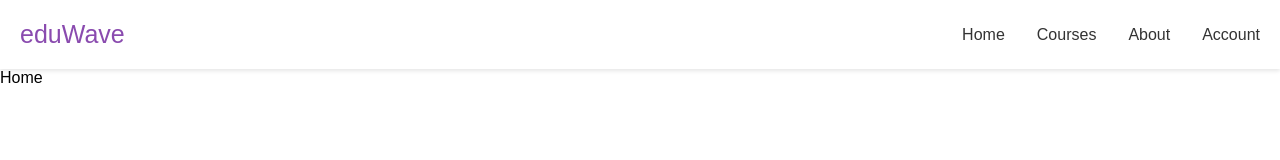
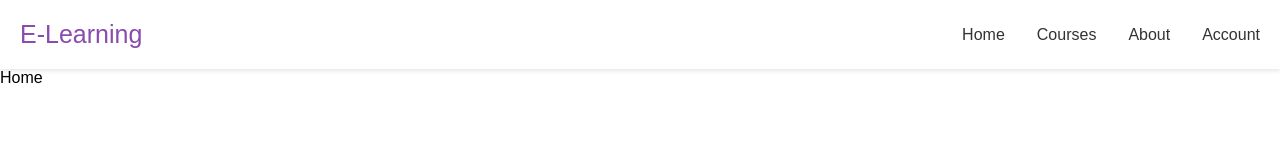
Before and after one commit to MudassirKhanT/E-Learning-Portal-Frontend, a React (Vite) app: page / in a window 1280 px wide. Shown: the top 160 px of the page. Built offline with nearby package versions, Linux system fonts and the light colour scheme.

Commit message:
add routes

```diff
--- a/src/App.jsx
+++ b/src/App.jsx
@@ -4,6 +4,10 @@ import { BrowserRouter, Routes, Route } from "react-router-dom";
 
 import Home from "./pages/Home/Home";
 import Header from "./components/Header/Header";
+import Login from "./pages/Auth/Login";
+import Register from "./pages/Auth/Register";
+import Verify from "./pages/Auth/Verify";
+
 const App = () => {
   return (
     <>
@@ -11,6 +15,9 @@ const App = () => {
         <Header />
         <Routes>
           <Route path="/" element={<Home />} />
+          <Route path="/login" element={<Login />} />
+          <Route path="/register" element={<Register />} />
+          <Route path="/verify" element={<Verify />} />
         </Routes>
       </BrowserRouter>
     </>
--- a/src/components/Header/Header.jsx
+++ b/src/components/Header/Header.jsx
@@ -4,7 +4,7 @@ import { Link } from "react-router-dom";
 const Header = () => {
   return (
     <header>
-      <div className="logo">eduWave</div>
+      <div className="logo">E-Learning</div>
       <div className="link">
         <Link to={"/"}> Home</Link>
         <Link to={"/courses"}> Courses</Link>
```
